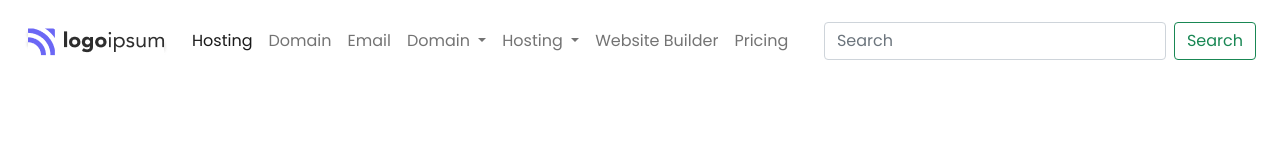
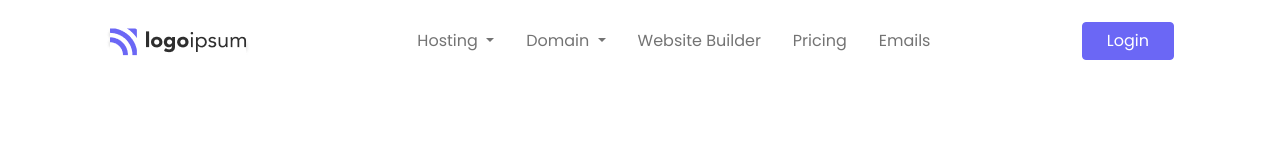
Before and after one commit to hamzailyas24/Landing-Page, a plain HTML site: page index.html in a window 1280 px wide. Drawn offline with nearby package versions, Linux system fonts and the light colour scheme.

Commit message:
Navbar Completed

```diff
--- a/index.html
+++ b/index.html
@@ -13,103 +13,87 @@
 
 <body>
 
-  <div class="container-fluid">
+  <div class="container">
 
     <div class="row">
 
       <div class="col-md-12">
 
-        <nav class="navbar navbar-expand-lg navbar-light bg-white fixed-top">
+        <nav class="navbar navbar-expand-lg navbar-light bg-white">
 
           <div class="container-fluid">
 
-            <a class="navbar-brand" href="#"><img src="images/header-logo.png" class="img-fluid" alt=""></a>
+            <a class="navbar-brand" href="#"> <img src="images/header-logo.png" class="img-fluid"> </a>
 
             <button class="navbar-toggler" type="button" data-bs-toggle="collapse"
               data-bs-target="#navbarSupportedContent" aria-controls="navbarSupportedContent" aria-expanded="false"
               aria-label="Toggle navigation">
-
               <span class="navbar-toggler-icon"></span>
-
             </button>
 
             <div class="collapse navbar-collapse" id="navbarSupportedContent">
 
-              <ul class="navbar-nav me-auto mb-2 mb-lg-0">
+              <ul class="navbar-nav mx-auto mb-2 mb-lg-0 text-center">
 
-                <li class="nav-item">
+                <li class="nav-item dropdown px-2">
 
-                  <a class="nav-link active" aria-current="page" href="#">Hosting</a>
+                  <a class="nav-link dropdown-toggle nav-item-fz" href="#" id="navbarDropdown" role="button"
+                    data-bs-toggle="dropdown" aria-expanded="false">
+                    Hosting
+                  </a>
+
+                  <ul class="dropdown-menu p-0" aria-labelledby="navbarDropdown">
+
+                    <li><a class="dropdown-item nav-item-fz" href="#">Action</a></li>
+
+                    <li><a class="dropdown-item nav-item-fz" href="#">Another action</a></li>
+
+                  </ul>
 
                 </li>
 
-                <li class="nav-item">
+                <li class="nav-item dropdown px-2">
 
-                  <a class="nav-link" href="#">Domain</a>
-
-                </li>
-
-                <li class="nav-item">
-
-                  <a class="nav-link" href="#">Email</a>
-
-                </li>
-
-                <li class="nav-item dropdown">
-
-                  <a class="nav-link dropdown-toggle" href="#" id="navbarDropdown" role="button"
+                  <a class="nav-link dropdown-toggle nav-item-fz" href="#" id="navbarDropdown" role="button"
                     data-bs-toggle="dropdown" aria-expanded="false">
                     Domain
                   </a>
 
                   <ul class="dropdown-menu p-0" aria-labelledby="navbarDropdown">
 
-                    <li><a class="dropdown-item" href="#">Action</a></li>
+                    <li><a class="dropdown-item nav-item-fz" href="#">Action</a></li>
 
-                    <li><a class="dropdown-item" href="#">Another action</a></li>
+                    <li><a class="dropdown-item nav-item-fz" href="#">Another action</a></li>
 
                   </ul>
 
                 </li>
 
-                <li class="nav-item dropdown">
+                <li class="nav-item px-2">
 
-                  <a class="nav-link dropdown-toggle" href="#" id="navbarDropdown" role="button"
-                    data-bs-toggle="dropdown" aria-expanded="false">
-                    Hosting
-                  </a>
-
-                  <ul class="dropdown-menu p-0" aria-labelledby="navbarDropdown">
-
-                    <li><a class="dropdown-item" href="#">Action</a></li>
-
-                    <li><a class="dropdown-item" href="#">Another action</a></li>
-
-                  </ul>
+                  <a class="nav-link nav-item-fz" href="#">Website Builder</a>
 
                 </li>
 
-                <li class="nav-item">
+                <li class="nav-item px-2">
 
-                  <a class="nav-link" href="#">Website Builder</a>
+                  <a class="nav-link nav-item-fz" href="#">Pricing</a>
 
                 </li>
 
-                <li class="nav-item">
+                <li class="nav-item px-2">
 
-                  <a class="nav-link" href="#">Pricing</a>
+                  <a class="nav-link nav-item-fz" href="#">Emails</a>
 
                 </li>
 
               </ul>
 
-              <form class="d-flex">
+              <div class="d-flex">
 
-                <input class="form-control me-2" type="search" placeholder="Search" aria-label="Search">
+                <button class="btn login-btn px-4 nav-item-fz"> Login </button>
 
-                <button class="btn btn-outline-success" type="submit">Search</button>
-
-              </form>
+              </div>
 
             </div>
 
@@ -126,6 +110,7 @@
 
 
 
+
   <script src="https://cdn.jsdelivr.net/npm/bootstrap@5.1.3/dist/js/bootstrap.bundle.min.js"
     integrity="sha384-ka7Sk0Gln4gmtz2MlQnikT1wXgYsOg+OMhuP+IlRH9sENBO0LRn5q+8nbTov4+1p"
     crossorigin="anonymous"></script>
--- a/style.css
+++ b/style.css
@@ -1,5 +1,15 @@
 @import url('https://fonts.googleapis.com/css2?family=Poppins&display=swap');
-
 * {
     font-family: 'Poppins', sans-serif;
 }
+
+.nav-item-fz {
+    font-size: 16px !important;
+}
+
+.login-btn {
+    border: 1px solid #6B67F5 !important;
+    /* border-radius: 5px !important; */
+    background: #6B67F5 !important;
+    color: white !important;
+}
```
